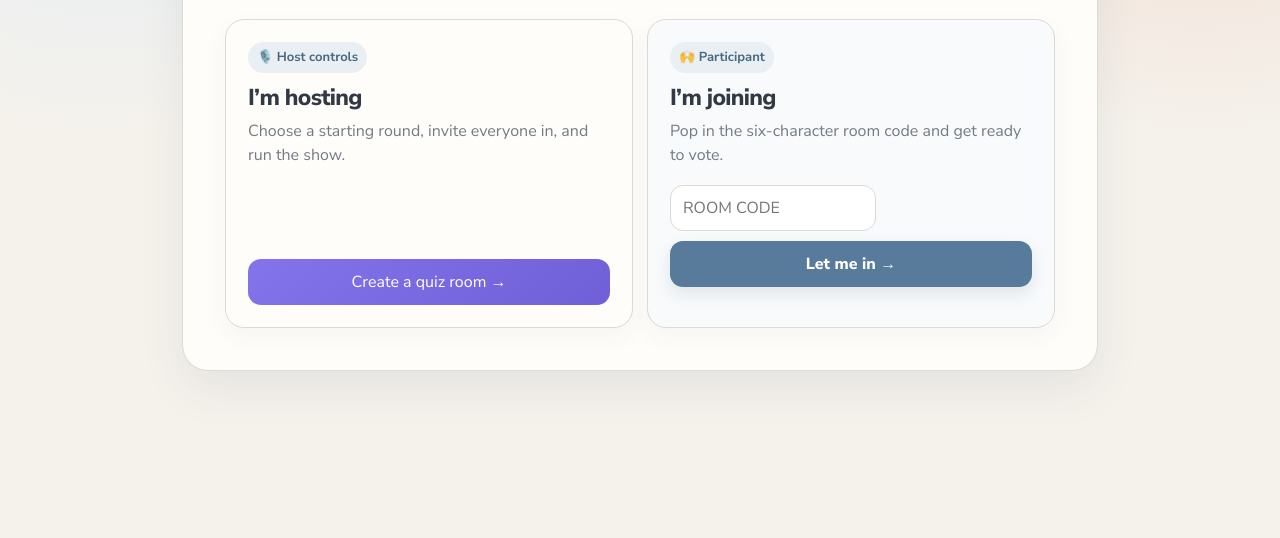
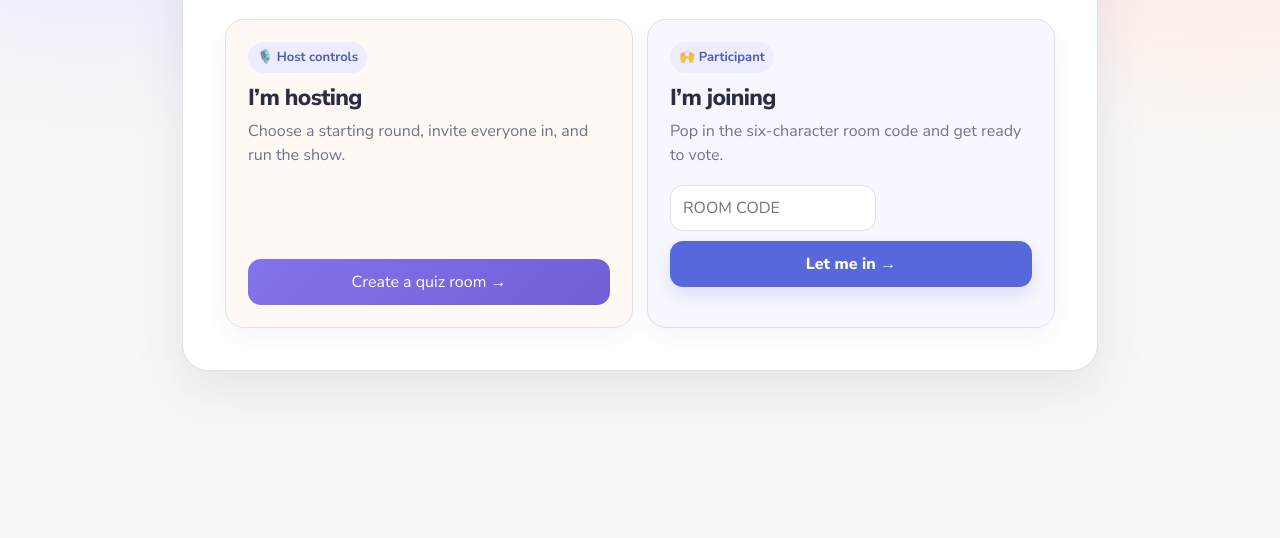
Before and after one commit to KritikaTri/ai-team-quiz, a website: page live.html in a window 1280 px wide. Shown: the part 262-800 px from the top of the page. Drawn offline with Linux system fonts and the light colour scheme.

Commit message:
Balance the live quiz with cobalt and coral

```diff
--- a/live.html
+++ b/live.html
@@ -29,17 +29,17 @@ button.secondary{background:#f4f0e9;border:1px solid var(--line);color:var(--ink
 .rolegrid{display:grid;grid-template-columns:1fr 1fr;gap:14px;margin-top:22px}.rolecard{display:flex;flex-direction:column;align-items:flex-start;padding:22px;border:1px solid var(--line);border-radius:12px;background:#fffdf8;text-align:left}.rolecard h2{font-size:23px;margin:3px 0 7px}.rolecard p{margin:0 0 18px;color:var(--muted);flex:1}.rolecard a,.rolecard button{width:100%;text-align:center;text-decoration:none}.stepnote{display:grid;grid-template-columns:auto 1fr;gap:9px 12px;align-items:start;margin:18px 0}.stepnote b{display:grid;place-items:center;width:25px;height:25px;border-radius:50%;background:#f2e9e2;color:#754b3b}.hostbadge{display:inline-flex;align-items:center;gap:7px;padding:6px 9px;border-radius:7px;background:#f3eee6;color:#654a3d;font-size:13px;margin-bottom:8px}
 @media(max-width:650px){.rolegrid{grid-template-columns:1fr}.rolecard{padding:18px}}
 /* Playful office quiz theme */
-:root{--ink:#303944;--muted:#737b83;--paper:#f5f2ec;--line:#ded9d1;--blue:#587a9b;--blue2:#45657f;--green:#587a9b;--red:#b75f58;--apricot:#ca826a;--shadow:0 18px 46px #34465514}
+:root{--ink:#292d42;--muted:#6f7488;--paper:#f8f7f4;--line:#dde1ec;--blue:#5668db;--blue2:#4353bd;--green:#4e7e9a;--red:#d95f62;--coral:#ee7b62;--shadow:0 20px 52px #37419b18}
 body,button,input,textarea,select{font-family:"Nunito Sans","Segoe UI",Arial,sans-serif}
-body{background-color:var(--paper);background-image:radial-gradient(circle at 8% 2%,#e8eef2 0 10%,transparent 27%),radial-gradient(circle at 94% 5%,#f2e3da 0 9%,transparent 26%);min-height:100vh}
+body{background-color:var(--paper);background-image:radial-gradient(circle at 7% 2%,#e7eaff 0 10%,transparent 28%),radial-gradient(circle at 95% 3%,#ffe7df 0 9%,transparent 27%);min-height:100vh}
 header{padding-top:24px}.brand{font-family:inherit;font-weight:800;color:var(--ink);letter-spacing:-.025em}.tag{color:var(--blue);font-weight:800;letter-spacing:.12em}.muted,.foot{color:var(--muted)}
-.panel{position:relative;overflow:hidden;background:#fffdfa;border:1px solid var(--line);border-radius:26px;box-shadow:var(--shadow)}.panel::before{content:"";position:absolute;inset:0 0 auto;height:6px;background:#6f8faa}
+.panel{position:relative;overflow:hidden;background:#fff;border:1px solid var(--line);border-radius:26px;box-shadow:var(--shadow)}.panel::before{content:"";position:absolute;inset:0 0 auto;height:6px;background:var(--blue)}
 h1,h2{font-family:inherit;font-weight:800;letter-spacing:-.03em;color:var(--ink)}
-button{border-radius:13px;background:var(--blue);font-weight:800;box-shadow:0 7px 16px #496b8724;transition:transform .16s ease,box-shadow .16s ease,background .16s ease}button:hover{background:var(--blue2);transform:translateY(-2px);box-shadow:0 10px 22px #496b8730}button.secondary{background:#edf2f5;border:1px solid #d5dfe6;color:#45657f;box-shadow:none}button.secondary:hover{background:#e4ebf0;transform:translateY(-1px)}
-.roomcode{color:#4d708f;text-shadow:0 3px 0 #e6edf2;font-weight:800}.joinbox{background:#edf3f6;border:1px solid #d4e0e7;border-radius:17px}.joinbox a{color:#456b8b;font-weight:700}.hostbadge{background:#e9eff3;color:#486981;border-radius:99px;font-weight:700}.rolecard{background:#fff;border:1px solid var(--line);border-radius:19px;box-shadow:0 9px 24px #3446550b;transition:transform .18s ease,box-shadow .18s ease}.rolecard:hover{transform:translateY(-3px);box-shadow:0 14px 30px #34465516}.rolecard:nth-child(1){background:#fffdfa}.rolecard:nth-child(2){background:#f8fafb}
-.stepnote b{background:#f2e5de;color:#9c5d49;font-weight:800}.field{background:#fff;border:1.5px solid var(--line);border-radius:13px}.field:focus{outline:4px solid #587a9b18;border-color:#7995ad}
-.qmeta{align-items:center}.qmeta span{background:#edf2f5;border-radius:99px;padding:6px 10px;color:#4f6f88;font-weight:700}.answers{gap:12px}.answer{background:#fff;border:1.5px solid var(--line);border-radius:16px;box-shadow:0 5px 14px #3446550a}.answer:hover{background:#f7fafb;border-color:#9db2c2;transform:translateY(-1px)}.answer.chosen{background:#eaf1f5;border-color:#6f8faa}.answer .letter{background:#e8eef2;color:#45657f}.letter{border-radius:10px;font-weight:800}
-.timer{display:inline-block;padding:8px 16px;border-radius:16px;background:#f4e7e1;color:#aa6650;font-weight:800}.pollinfo{background:#edf3f6;color:#506e80;border:1px solid #d4e0e7;border-radius:13px}.bar{height:12px;background:#e8edf0}.bar i{background:linear-gradient(90deg,#587a9b,#7f9bb1)}.barrow.correct-answer{border-color:#9db4c4;background:#eef4f7}.correct{background:#edf3f6;color:#45657f;border-radius:14px;font-weight:800}.warning{background:#f5eae4;color:#895b4c;border-radius:14px}.error{color:#b75f58}
+button{border-radius:13px;background:var(--blue);font-weight:800;box-shadow:0 8px 18px #4a58bd2b;transition:transform .16s ease,box-shadow .16s ease,background .16s ease}button:hover{background:var(--blue2);transform:translateY(-2px);box-shadow:0 11px 24px #4a58bd38}button.secondary{background:#f0f1fb;border:1px solid #dfe2f4;color:#4d5abb;box-shadow:none}button.secondary:hover{background:#e8eafb;transform:translateY(-1px)}
+.roomcode{color:#4d5fd2;text-shadow:0 3px 0 #e8eaff;font-weight:800}.joinbox{background:#fff1eb;border:1px solid #f5d8ce;border-radius:17px}.joinbox a{color:#4d5fc7;font-weight:700}.hostbadge{background:#eceeff;color:#4e5db7;border-radius:99px;font-weight:700}.rolecard{background:#fff;border:1px solid var(--line);border-radius:19px;box-shadow:0 9px 24px #37419b0c;transition:transform .18s ease,box-shadow .18s ease}.rolecard:hover{transform:translateY(-3px);box-shadow:0 14px 30px #37419b18}.rolecard:nth-child(1){background:#fff9f6}.rolecard:nth-child(2){background:#f7f8ff}
+.stepnote b{background:#ffe7df;color:#b95948;font-weight:800}.field{background:#fff;border:1.5px solid var(--line);border-radius:13px}.field:focus{outline:4px solid #5668db18;border-color:#7d89df}
+.qmeta{align-items:center}.qmeta span{background:#eff0ff;border-radius:99px;padding:6px 10px;color:#4f5db4;font-weight:700}.answers{gap:12px}.answer{background:#fff;border:1.5px solid var(--line);border-radius:16px;box-shadow:0 5px 14px #37419b0a}.answer:hover{background:#fafaff;border-color:#aab2eb;transform:translateY(-1px)}.answer.chosen{background:#eef0ff;border-color:#7885df}.answer .letter{background:#eceeff;color:#4d5abb}.letter{border-radius:10px;font-weight:800}
+.timer{display:inline-block;padding:8px 16px;border-radius:16px;background:#fff0eb;color:#c15e4c;font-weight:800}.pollinfo{background:#f0f2ff;color:#505c9d;border:1px solid #dfe3f7;border-radius:13px}.bar{height:12px;background:#eceef6}.bar i{background:linear-gradient(90deg,#5668db,#7888e9)}.barrow.correct-answer{border-color:#aab3e7;background:#f1f2ff}.correct{background:#eff1ff;color:#4b58ae;border-radius:14px;font-weight:800}.warning{background:#fff0e9;color:#925542;border-radius:14px}.error{color:#c65057}
 @media(max-width:600px){.panel{border-radius:20px}.roomcode{font-size:38px}.qmeta{flex-wrap:wrap}.qmeta span{font-size:12px}}
 </style>
 </head>
```
